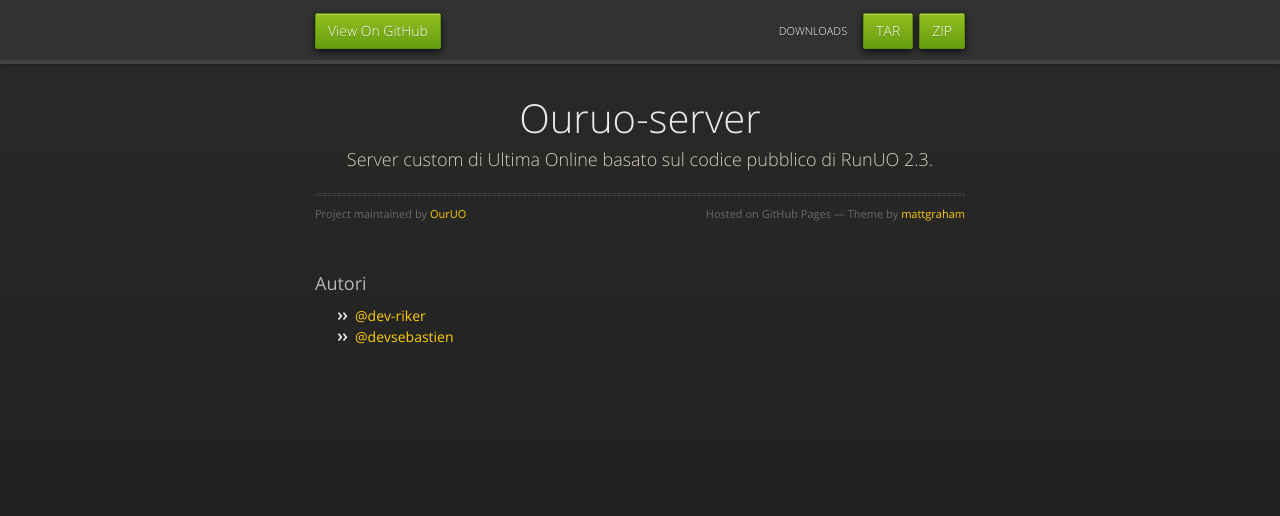
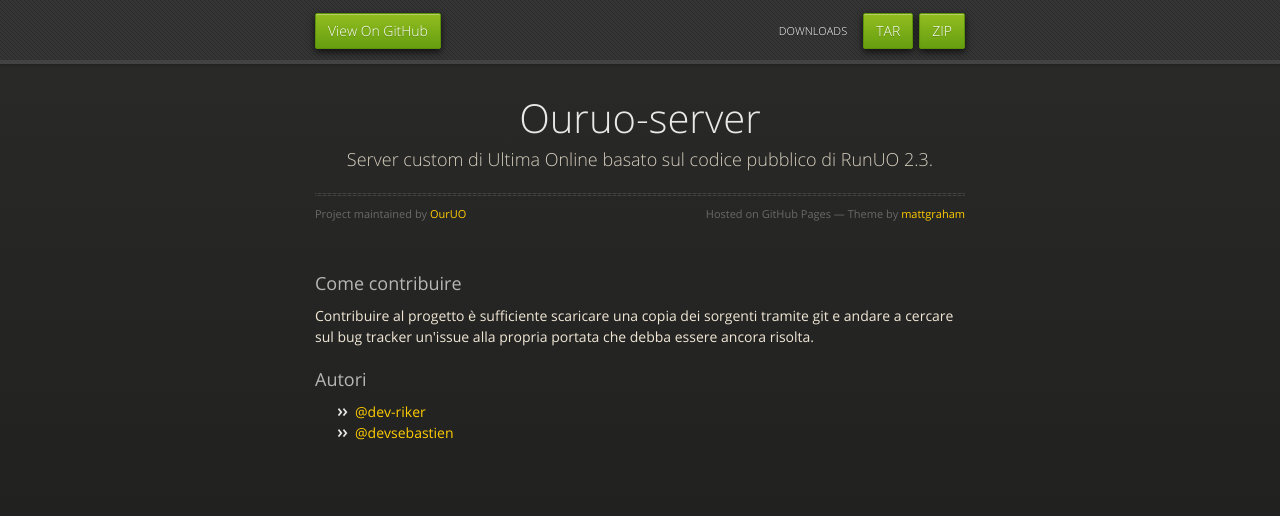
Before and after one commit to OurUO/ouruo-server, a plain HTML site: page index.html in a window 1280 px wide. Drawn offline with nearby package versions, Linux system fonts and the light colour scheme.

Commit message:
- Aggiunto paragrafetto di prova.

```diff
--- a/index.html
+++ b/index.html
@@ -37,6 +37,9 @@
           <span class="credits left">Project maintained by <a href="https://github.com/OurUO">OurUO</a></span>
           <span class="credits right">Hosted on GitHub Pages &mdash; Theme by <a href="http://twitter.com/#!/michigangraham">mattgraham</a></span>
         </div>
+
+        <h3>Come contribuire</h3>
+        <p>Contribuire al progetto &egrave; sufficiente scaricare una copia dei sorgenti tramite <emph>git</emph> e andare a cercare sul bug tracker un'issue alla propria portata che debba essere ancora risolta.</p>
 
         <h3>Autori</h3>
         <ul>
```
